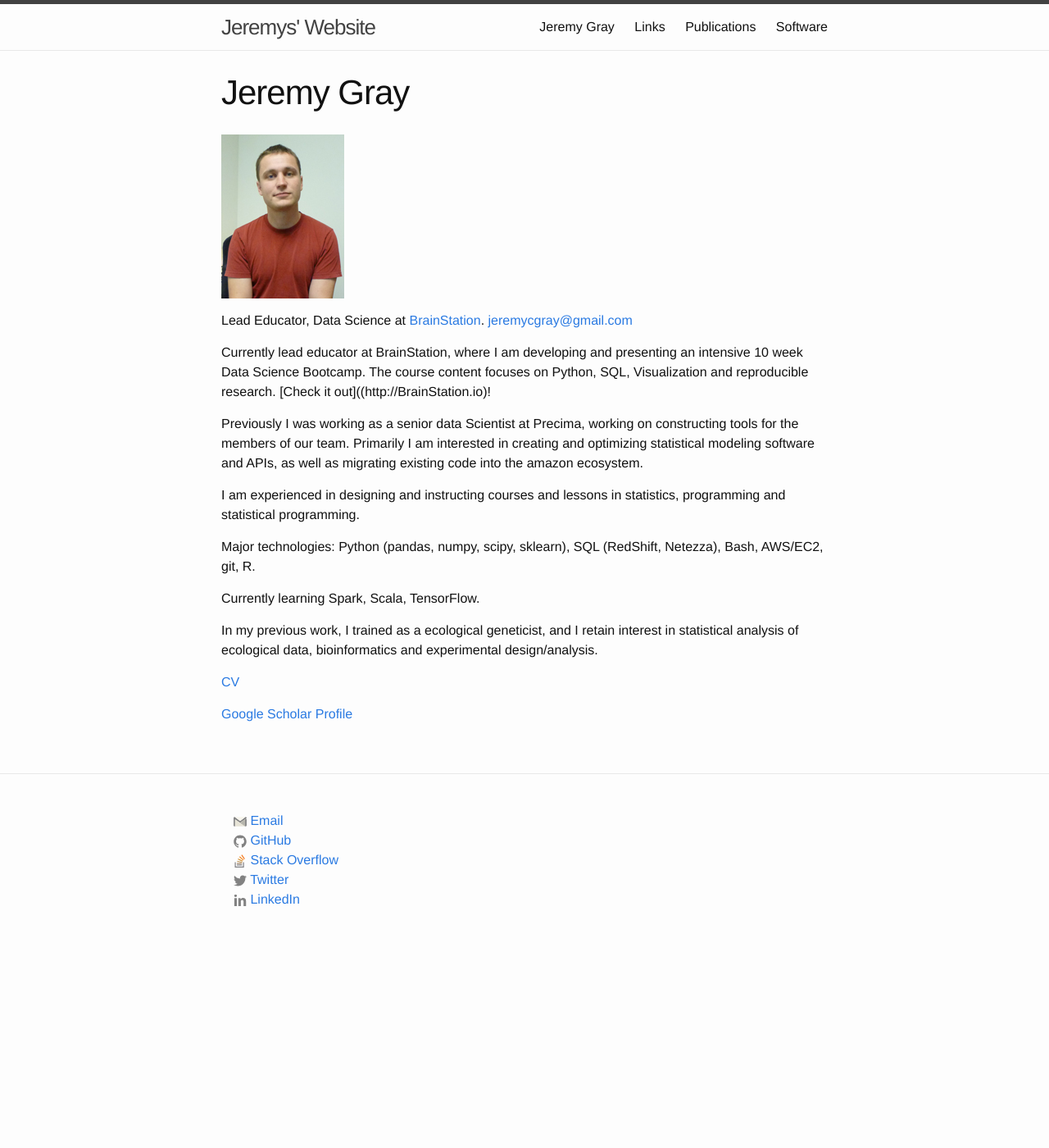
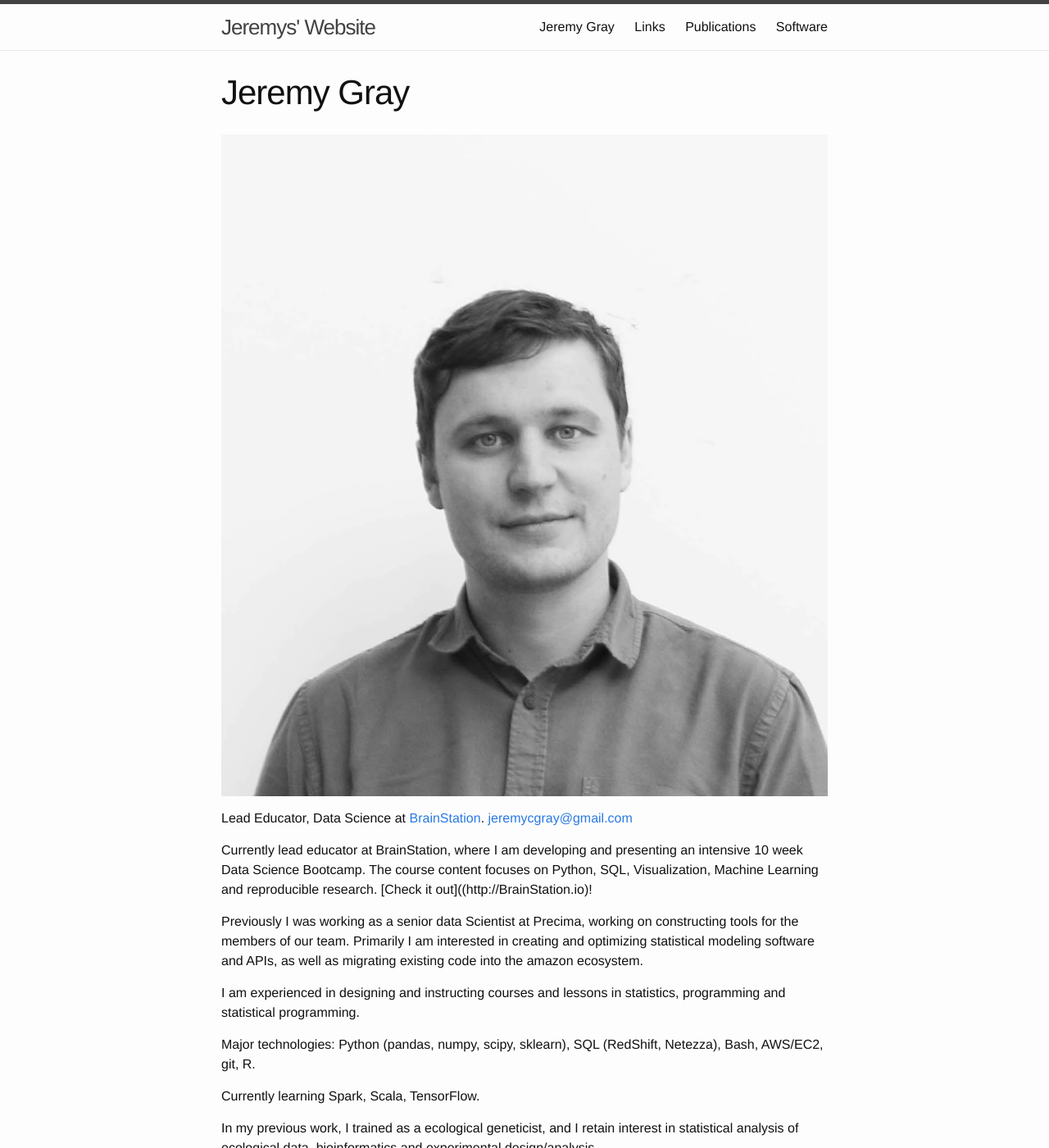
Before and after one commit to jeremycg/jeremycg.github.io, a Jekyll site: the page built from jeremy-gray.md, in a window 1280 px wide and 1400 px high. Shown: the whole window at 82% size. Built offline with Jekyll 4.4.1, drawn with Linux system fonts in a browser that asks for light colours.

Commit message:
Update jeremy-gray.md

```diff
--- a/jeremy-gray.md
+++ b/jeremy-gray.md
@@ -4,13 +4,13 @@ title: Jeremy Gray
 permalink: /Jeremy-Gray/
 ---
 
-![](/assets/Jeremy.jpg)
+![](/assets/jeremy.jpg)
 
 Lead Educator, Data Science at [BrainStation](http://BrainStation.io).
 <jeremycgray@gmail.com>
 
 Currently lead educator at BrainStation, where I am developing and presenting an intensive 10 week Data Science Bootcamp.
-The course content focuses on Python, SQL, Visualization and reproducible research. [Check it out]((http://BrainStation.io)!
+The course content focuses on Python, SQL, Visualization, Machine Learning and reproducible research. [Check it out]((http://BrainStation.io)!
 
 Previously I was working as a senior data Scientist at Precima, working on constructing tools
 for the members of our team. Primarily I am interested in creating and optimizing
```
